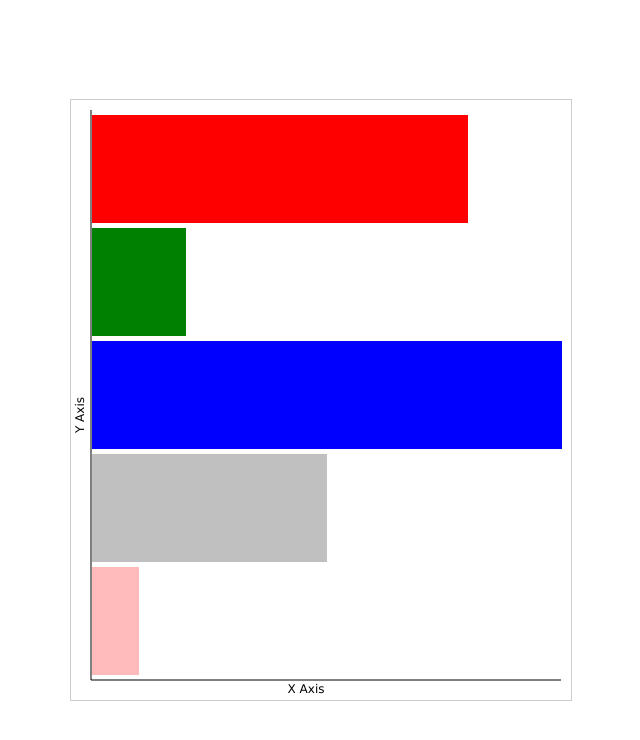
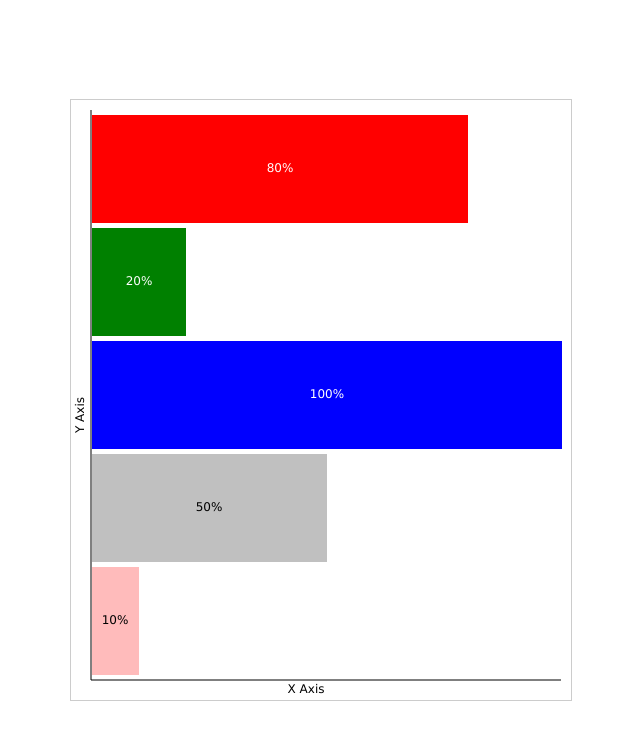
Before and after one commit to shahrokhnabavi/BarChart, a plain HTML site: page index.html in a window 1280 px wide. Shown: the whole page, without its empty margins (319-959 px from the left). Drawn offline with Linux system fonts and the light colour scheme.

Commit message:
add showing the value of each bar inside itself

```diff
--- a/chart.js
+++ b/chart.js
@@ -15,7 +15,9 @@
             container: "chart",
             size: {w: 500, h: 250},
             label: {x: 'X Axis', y: 'Y Axis'},
-            bgColor: "white"
+            bgColor: "white",
+            valueLableTail: "%",
+            valueLableEnable: false,
         }
 
         // Create opt by extending defaults with the passed in arugments
@@ -84,10 +86,22 @@
 
         ctx.setTransform(1, 0, 0, 1, 0, 0);
         this.opt.data.forEach( (item, index) => {
-            let value = item.value * prct / 100;
+            // Filter user input
+            item.value = item.value > 100 ? 100 : item.value;
+            item.value = item.value < 0 ? 0 : item.value;
+
+            let value = item.value * prct / 100,
+                barMinHeightPoint = index*(barWidth+barSpace)+barSpace+rtMargin
+                lableCenter = (lbMargin+1)+ Math.floor(value/2),
+                lableMiddle = (barWidth/2) + barMinHeightPoint;
 
             ctx.fillStyle = item.color;
-            ctx.fillRect(lbMargin+1,(index*(barWidth+barSpace)) + rtMargin + barSpace, value, barWidth);
+            ctx.fillRect(lbMargin+1, barMinHeightPoint, value, barWidth);
+
+            if( this.opt.valueLableEnable ) {
+                ctx.fillStyle = item.valueColor;
+                ctx.fillText(item.value + this.opt.valueLableTail, lableCenter, lableMiddle);
+            }
         });
     }
 
--- a/index.html
+++ b/index.html
@@ -30,12 +30,14 @@
                 container: "chart",
                 size: {w: 500, h: 600},
                 label: {x: 'X Axis', y: 'Y Axis'},
+                valueLableTail: '%',
+                valueLableEnable: true,
                 data: [
-                    {color: 'red', value: 80},
-                    {color: 'green', value: 20},
-                    {color: 'blue', value: 100},
-                    {color: 'silver', value: 50},
-                    {color: '#fbb', value: 10},
+                    {color: 'red', value: 80, valueColor: 'white'},
+                    {color: 'green', value: 20, valueColor: 'white'},
+                    {color: 'blue', value: 100, valueColor: 'white'},
+                    {color: 'silver', value: 50, valueColor: 'black'},
+                    {color: '#fbb', value: 10, valueColor: 'black'},
                 ]
             });
         </script>
```
Also changed, not shown: 1 other file.
